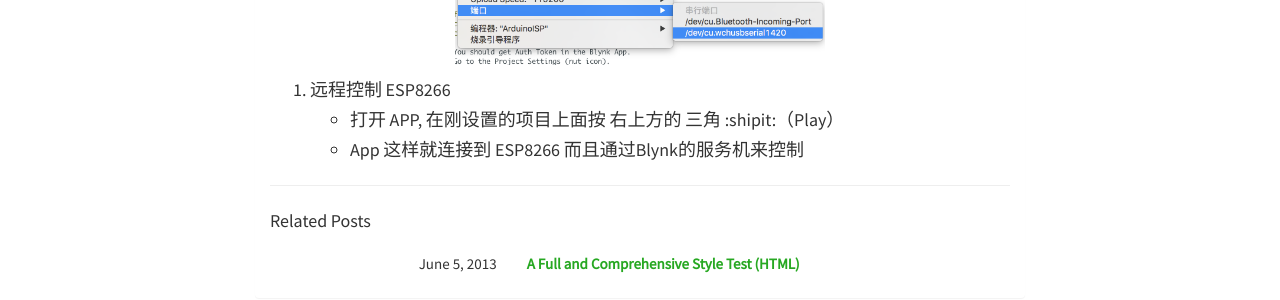
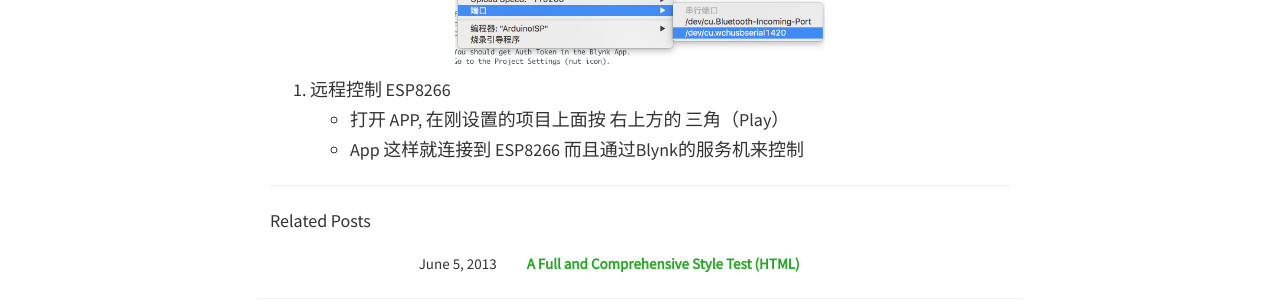
Before and after one commit to shwongsoohar/rahul-thakoor.github.io, a Jekyll site: the page built from _posts/2016-05-01-Blynk-ESP8266 教程.md, in a window 1280 px wide and 900 px high, scrolled down 4275 px. Shown: the part 497-797 px from the top of the window. Built offline with Jekyll 4.4.1, drawn with Linux system fonts in a browser that asks for light colours; nearby versions of some CDN libraries; comment, search, counter and statistics services are not loaded; some of the changed lines change nothing that is shown.

Commit message:
Updated 2016-05-01-Blynk-ESP8266 教程.md

```diff
--- a/_posts/2016-05-01-Blynk-ESP8266 教程.md
+++ b/_posts/2016-05-01-Blynk-ESP8266 教程.md
@@ -72,5 +72,5 @@ published: true
 <p><img src="/static/img/blynk/ide3.png" width ="50%"></p>
 </div>
 5. 远程控制 ESP8266
-- 打开 APP, 在刚设置的项目上面按 右上方的 三角 :shipit:（Play）
+- 打开 APP, 在刚设置的项目上面按 右上方的 三角（Play）
 - App 这样就连接到 ESP8266 而且通过Blynk的服务机来控制
```
